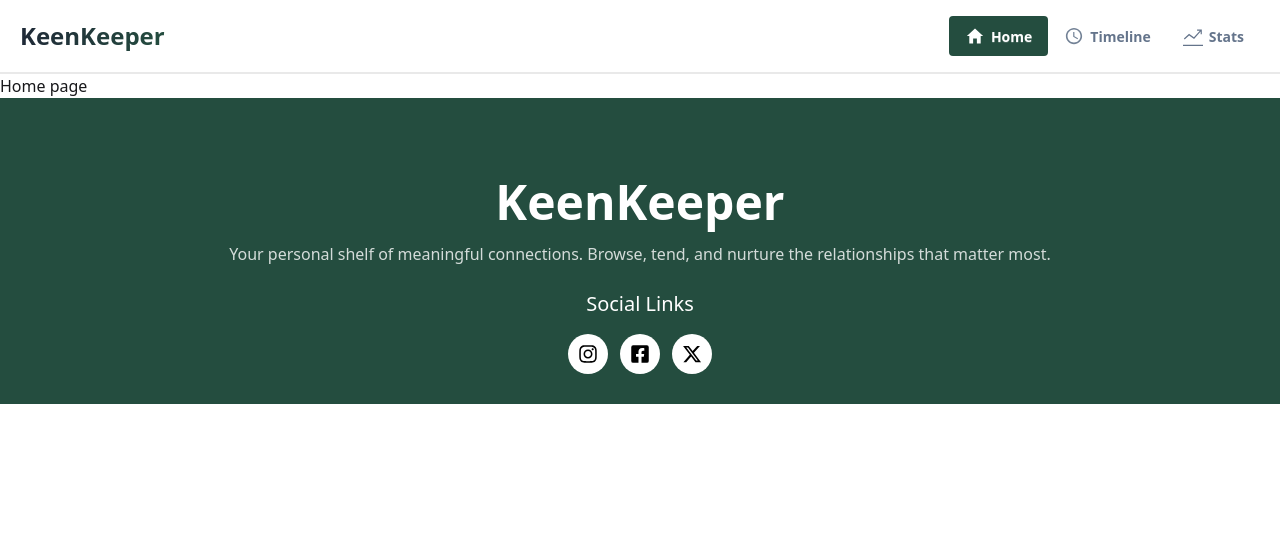
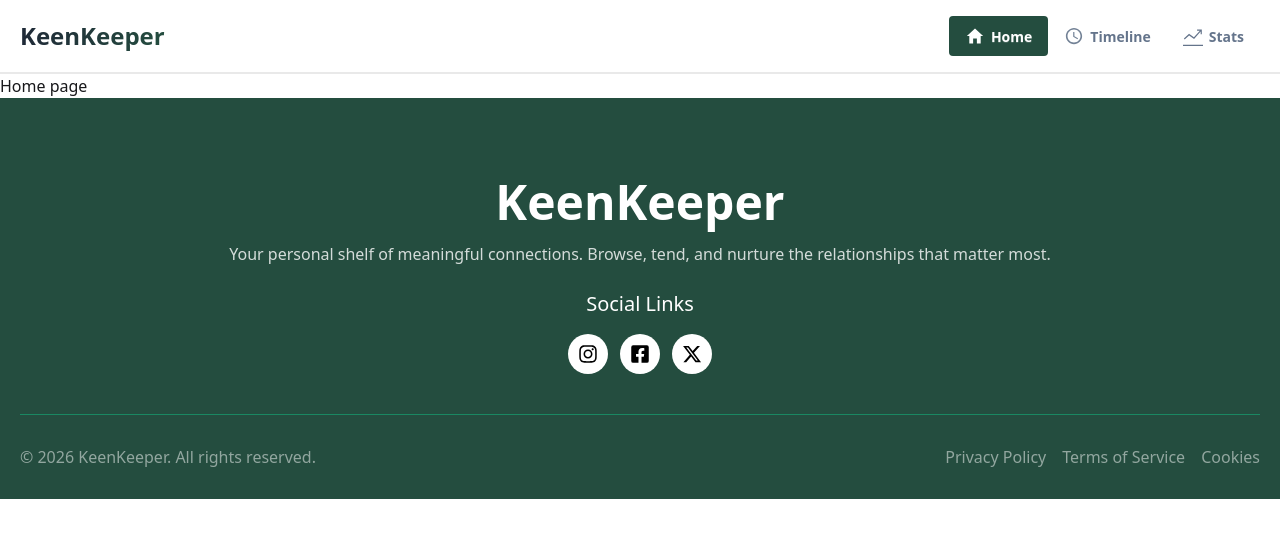
Before and after one commit to nayon-kumar/keen-keeper, a Next.js app: page / in a window 1280 px wide. Shown: the top 538 px of the page. Built offline with nearby package versions, Linux system fonts and the light colour scheme.

Commit message:
Footer section designed

```diff
--- a/src/components/Shared/Footer.jsx
+++ b/src/components/Shared/Footer.jsx
@@ -17,14 +17,30 @@ const Footer = () => {
           </p>
           <h4 className="font-medium text-xl">Social Links</h4>
           <div className="mt-4 flex items-center justify-center gap-3">
-            <div className="bg-white text-black rounded-full p-2.5 inline-block cursor-pointer">
+            <div className="bg-white text-black hover:text-blue-500 transition-all duration-300 ease-in-out rounded-full p-2.5 inline-block cursor-pointer">
               <FaInstagram size={20} />
             </div>
-            <div className="bg-white text-black rounded-full p-2.5 inline-block cursor-pointer">
+            <div className="bg-white text-black hover:text-blue-500 transition-all duration-300 ease-in-out rounded-full p-2.5 inline-block cursor-pointer">
               <FaFacebookSquare size={20} />
             </div>
-            <div className="bg-white text-black rounded-full p-2.5 inline-block cursor-pointer">
+            <div className="bg-white text-black hover:text-blue-500 transition-all duration-300 ease-in-out rounded-full p-2.5 inline-block cursor-pointer">
               <FaXTwitter size={20} />
+            </div>
+          </div>
+          <div className="flex flex-wrap gap-4 items-center justify-center sm:justify-between text-white/50 border-t border-[#1A8862] mt-10 pt-7.5">
+            <div>
+              <p>© 2026 KeenKeeper. All rights reserved.</p>
+            </div>
+            <div className="flex items-center gap-4">
+              <p className="cursor-pointer hover:underline hover:text-white transition-all duration-300 ease-in-out">
+                Privacy Policy{" "}
+              </p>
+              <p className="cursor-pointer hover:underline hover:text-white transition-all duration-300 ease-in-out">
+                Terms of Service{" "}
+              </p>
+              <p className="cursor-pointer hover:underline hover:text-white transition-all duration-300 ease-in-out">
+                Cookies
+              </p>
             </div>
           </div>
         </div>
```
